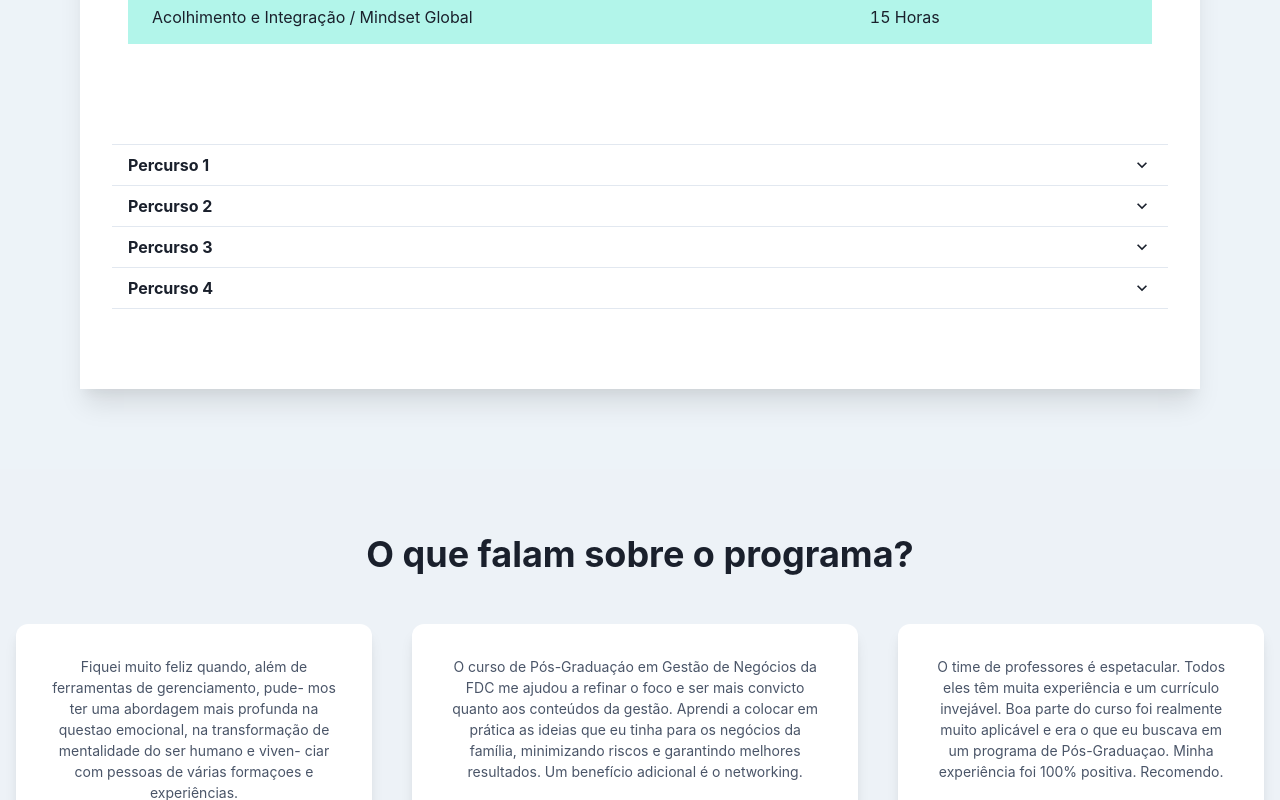
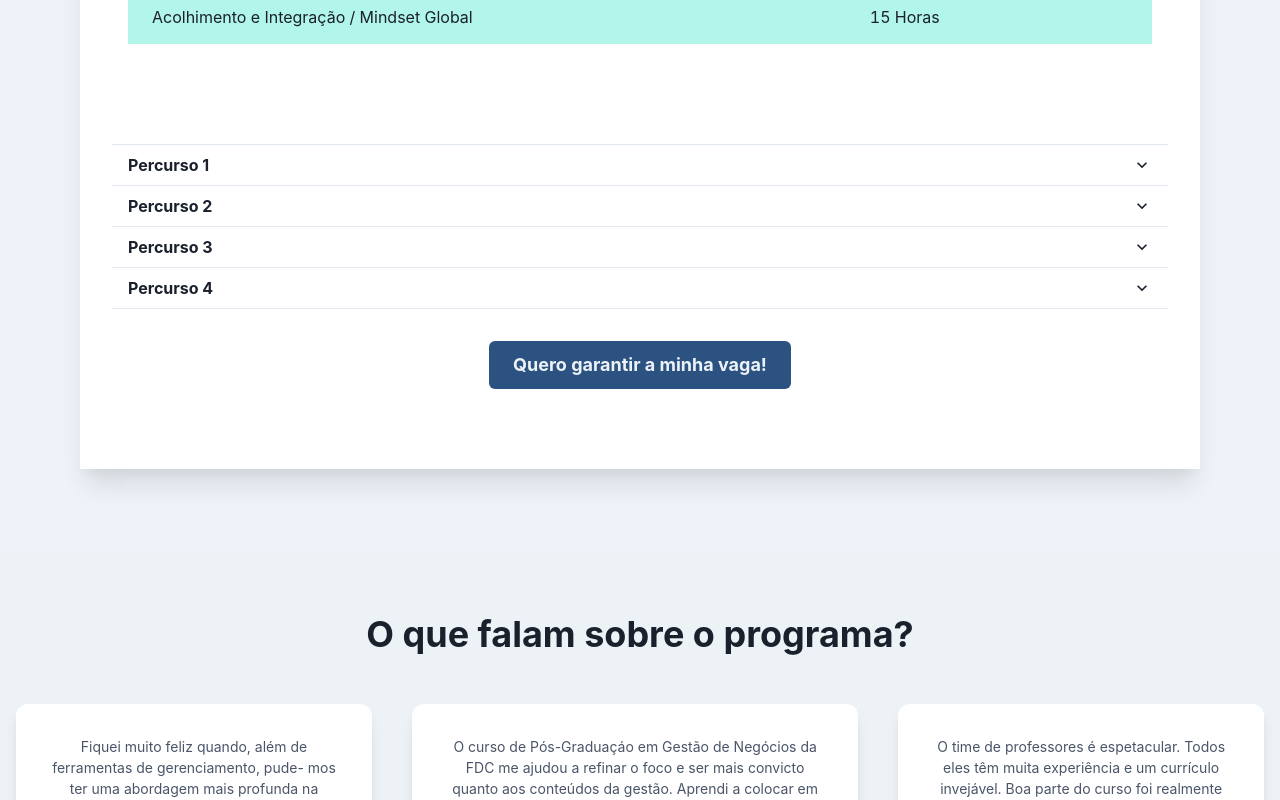
Before and after one commit to danilonvr/PosGraduacaoGestaoNegociosLP, a Next.js app: page / in a window 1280 px wide. Shown: the part 3595-4395 px from the top of the page. Built offline with nearby package versions, Linux system fonts and the light colour scheme.

Commit message:
feat: new buttons and colors1

```diff
--- a/components/Accordion/index.jsx
+++ b/components/Accordion/index.jsx
@@ -18,6 +18,7 @@ import {
   Td,
   TableCaption,
   TableContainer,
+  Button,
 } from "@chakra-ui/react";
 
 function AccordionComponent() {
@@ -414,6 +415,31 @@ function AccordionComponent() {
             </AccordionPanel>
           </AccordionItem>
         </Accordion>
+        <Box mt={8} display={"flex"} justifyContent={"center"}>
+          <Button
+            w={{
+              base: "full",
+              xl: "auto",
+            }}
+            size="lg"
+            bg="blue.700"
+            _dark={{
+              bg: "blue.600",
+            }}
+            _hover={{
+              bg: "blue.700",
+              _dark: {
+                bg: "gray.600",
+              },
+            }}
+            color="gray.100"
+            as="a"
+            fontWeight="bold"
+            href="#inscricao"
+          >
+            Quero garantir a minha vaga!
+          </Button>
+        </Box>
       </Box>
     </Flex>
   );
--- a/components/Pricing/index.jsx
+++ b/components/Pricing/index.jsx
@@ -10,12 +10,14 @@ import {
   useColorModeValue,
   Link,
 } from "@chakra-ui/react";
+import { useRouter } from "next/router";
 import NextLink from "next/link";
 function Pricing() {
   const topBg = useColorModeValue("gray.100", "gray.700");
   const bottomBg = useColorModeValue("white", "gray.800");
 
   const Feature = (props) => {
+    const router = useRouter();
     return (
       <Flex align="center">
         <Flex shrink={0}>
@@ -155,7 +157,7 @@ function Pricing() {
                   align="center"
                   fontSize={{
                     base: "xl",
-                    md: "5xl",
+                    md: "4xl",
                   }}
                   fontWeight={["bold", , "extrabold"]}
                   lineHeight="tight"
@@ -165,7 +167,7 @@ function Pricing() {
                     ml={2}
                     fontSize={{
                       base: "lg",
-                      md: "2xl",
+                      md: "xl",
                     }}
                     fontWeight="medium"
                     color="gray.500"
@@ -193,12 +195,27 @@ function Pricing() {
                   >
                     <Button
                       w="300px"
-                      colorScheme="blue"
+                      bg={"blue.700"}
                       py={6}
                       width={"full"}
                       fontWeight={"bold"}
+                      color={"white"}
                     >
-                      Quero me inscrever!
+                      Quero me inscrever
+                    </Button>
+                    <Button
+                      color={"white"}
+                      mt={4}
+                      w="300px"
+                      bg={"blue.700"}
+                      py={6}
+                      width={"full"}
+                      fontWeight={"bold"}
+                      onClick={() =>
+                        router.push("https://bit.ly/inaed-conversation")
+                      }
+                    >
+                      Converse com um especialista
                     </Button>
                   </Link>
                   <Box align="center" fontWeight="semibold">
--- a/components/SliderEmp/index.jsx
+++ b/components/SliderEmp/index.jsx
@@ -77,12 +77,7 @@ export default function SliderEmp() {
         <Flex justifyContent={"center"}>
           <Image src="/assets/logo/LogoAçofyber.jpg" w={"100px"} h={"100px"} />
         </Flex>
-        <Flex justifyContent={"center"}>
-          <Image src="/assets/logo/LogoKairos.png" w={"100px"} h={"100px"} />
-        </Flex>
-        <Flex justifyContent={"center"}>
-          <Image src="/assets/logo/LogoLaianny.png" w={"100px"} h={"100px"} />
-        </Flex>
+
         <Flex justifyContent={"center"}>
           <Image src="/assets/logo/potiguar.webp" w={"100px"} h={"100px"} />
         </Flex>
--- a/pages/index.js
+++ b/pages/index.js
@@ -189,7 +189,7 @@ export default function SplitScreen() {
                   xl: "auto",
                 }}
                 size="lg"
-                bg="gray.900"
+                bg="blue.700"
                 _dark={{
                   bg: "blue.700",
                 }}
```
